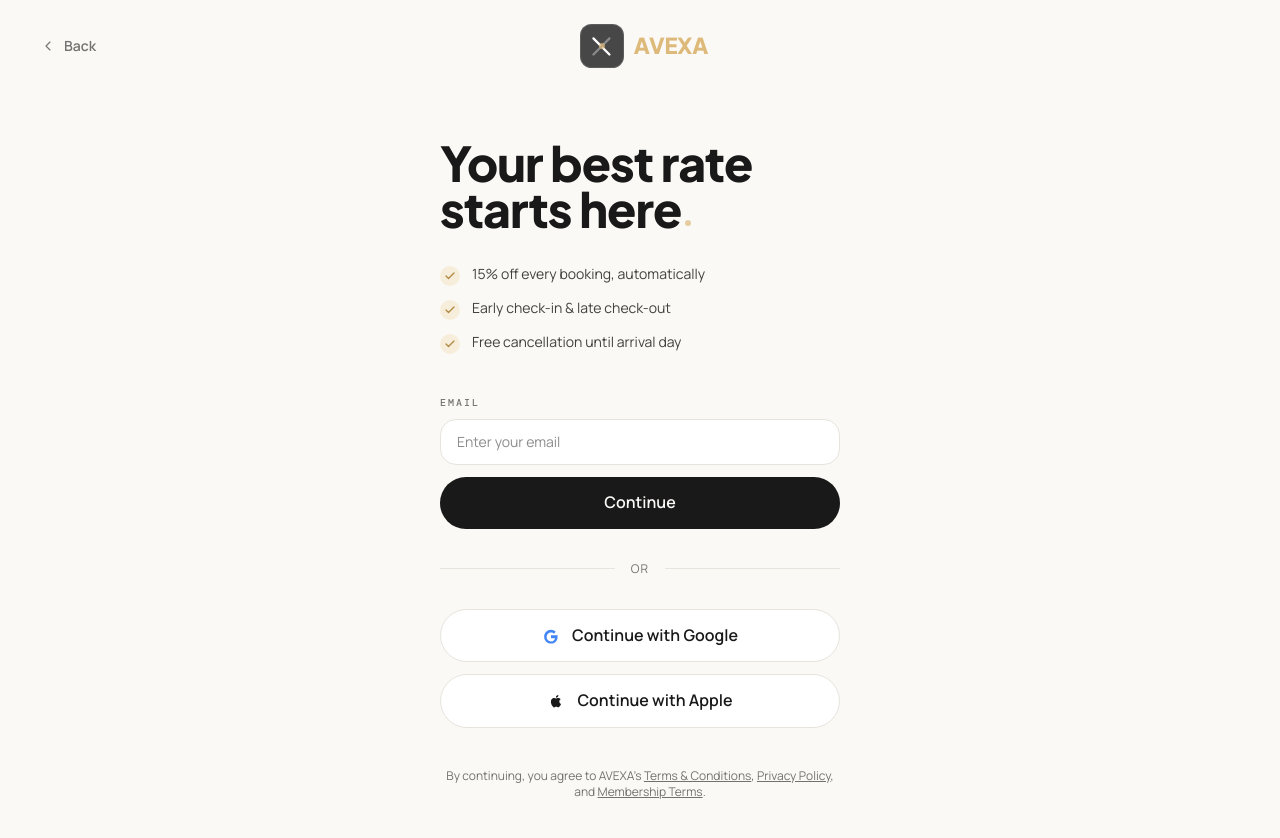
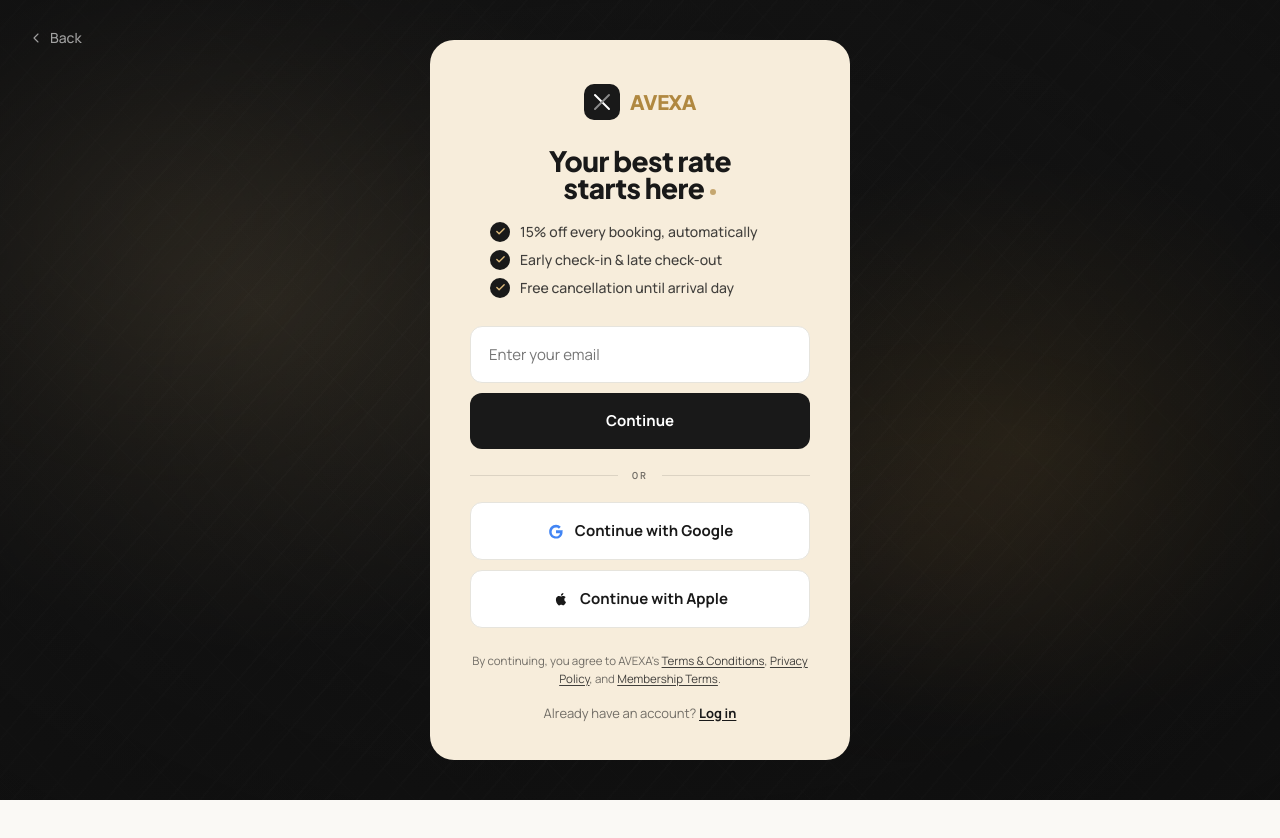
Before and after one commit to bertirfi/avexa-stays, a Next.js app: page /login in a window 1280 px wide. Shown: the top 838 px of the page. After the commit the page ends 800 px from the top, so only its background shows below. Built offline with nearby package versions, Linux system fonts and the light colour scheme.

Commit message:
fix: login redesign — dark animated-gradient page with centered cream card, no email label, dark Continue button, social buttons, card entrance animation

```diff
--- a/components/auth/LoginForm.tsx
+++ b/components/auth/LoginForm.tsx
@@ -2,9 +2,9 @@
 
 import Link from 'next/link';
 import { useRouter, useSearchParams } from 'next/navigation';
-import { useState } from 'react';
+import { useRef, useState } from 'react';
+import { motion } from 'motion/react';
 import { Icon } from '@/components/Icon';
-import { Logo } from '@/components/chrome/Logo';
 import { nameFromEmail, setHasTrips, writeUser } from '@/lib/booking';
 
 const perks = [
@@ -13,137 +13,188 @@
   'Free cancellation until arrival day',
 ];
 
+const BG_1 =
+  'radial-gradient(ellipse 50% 60% at 25% 40%, rgba(221,185,122,.2), transparent 60%),' +
+  'radial-gradient(ellipse 40% 50% at 75% 55%, rgba(176,136,64,.25), transparent 60%),' +
+  'repeating-linear-gradient(130deg, rgba(255,255,255,.02) 0 2px, transparent 2px 24px),' +
+  'linear-gradient(160deg,#1a1a1a 0%,#0f0f0f 100%)';
+const BG_2 =
+  'radial-gradient(ellipse 30% 40% at 20% 30%, rgba(255,220,160,.08), transparent 60%),' +
+  'radial-gradient(ellipse 35% 30% at 70% 65%, rgba(255,180,120,.06), transparent 60%)';
+const BG_3 =
+  'repeating-linear-gradient(45deg, rgba(255,255,255,.012) 0 1px, transparent 1px 40px),' +
+  'repeating-linear-gradient(-45deg, rgba(255,255,255,.008) 0 1px, transparent 1px 60px)';
+const BG_OVERLAY =
+  'radial-gradient(ellipse 70% 70% at 50% 50%, rgba(15,15,15,.3), rgba(15,15,15,.7))';
+
 export function LoginForm() {
   const router = useRouter();
   const params = useSearchParams();
   const next = params.get('next') || '/my-trips';
 
   const [email, setEmail] = useState('');
+  const emailRef = useRef<HTMLInputElement>(null);
 
   function doLogin(method: 'email' | 'google' | 'apple') {
     const finalEmail = email.trim() || 'guest@avexa.com';
     const firstName = nameFromEmail(finalEmail);
-    writeUser({
-      loggedIn: true,
-      email: finalEmail,
-      firstName,
-      name: firstName,
-      method,
-    });
-    // Pre-populate trips so the demo feels real
+    writeUser({ loggedIn: true, email: finalEmail, firstName, name: firstName, method });
     setHasTrips(true);
     router.push(next);
   }
 
   return (
-    <div className="min-h-screen bg-cream">
-      {/* Top bar */}
-      <header className="flex items-center justify-between px-6 py-6 md:px-10">
+    <div className="relative flex h-screen w-full items-center justify-center overflow-hidden bg-[#0f0f0f]">
+      {/* Animated gradient background */}
+      <div aria-hidden className="absolute inset-0 z-0">
+        <div className="absolute -inset-[10%]" style={{ background: BG_1 }} />
+        <div
+          className="absolute -inset-[10%] [animation:drift_20s_ease-in-out_infinite_alternate]"
+          style={{ background: BG_2, filter: 'blur(50px)' }}
+        />
+        <div className="absolute -inset-[10%]" style={{ background: BG_3 }} />
+        <div className="absolute inset-0" style={{ background: BG_OVERLAY }} />
+      </div>
+
+      {/* Back to home */}
       <Link
         href="/"
-          className="flex items-center gap-2 text-sm font-semibold text-ink-60 transition hover:text-ink"
+        className="absolute left-7 top-7 z-10 flex items-center gap-1.5 text-sm font-medium text-white/60 transition hover:text-gold"
       >
-          <Icon name="chevLeft" size={16} /> Back
+        <Icon name="chevLeft" size={16} />
+        Back
       </Link>
-        <Logo size={44} wordmarkSize={22} />
-        <span className="w-12" />
-      </header>
 
-      <main className="mx-auto max-w-md px-6 pb-32 pt-12">
-        <h1 className="font-display text-4xl leading-tight md:text-5xl">
-          Your best rate starts here
+      {/* Auth card */}
+      <motion.div
+        initial={{ opacity: 0, y: 32, scale: 0.97 }}
+        animate={{ opacity: 1, y: 0, scale: 1 }}
+        transition={{ duration: 0.7, ease: [0.16, 1, 0.3, 1] }}
+        className="relative z-[5] w-[min(420px,calc(100%-32px))] rounded-[24px] bg-gold-pale px-10 pb-9 pt-11 text-center"
+      >
+        {/* Logo */}
+        <div className="mb-7 flex items-center justify-center gap-2.5">
+          <span className="grid size-9 place-items-center rounded-[10px] bg-ink">
+            <svg viewBox="0 0 20 20" width="20" height="20" aria-hidden>
+              <line x1="3" y1="3" x2="17" y2="17" stroke="#ffffff" strokeWidth="2" strokeLinecap="round" />
+              <line x1="17" y1="3" x2="3" y2="17" stroke="#8a8a8a" strokeWidth="2" strokeLinecap="round" />
+            </svg>
+          </span>
+          <span className="font-display text-xl text-gold-dark">AVEXA</span>
+        </div>
+
+        {/* Title */}
+        <h1 className="font-display text-[28px] leading-[1.15] tracking-[-0.02em] text-ink">
+          Your best rate
+          <br />
+          starts here
           <span
             aria-hidden
-            className="ml-1 inline-block size-[0.12em] -translate-y-[0.04em] rounded-full bg-gold align-baseline pulse-dot"
+            className="ml-1.5 inline-block size-1.5 translate-y-px rounded-full bg-gold-dark pulse-dot align-middle"
           />
         </h1>
 
-        <ul className="mt-8 space-y-3">
+        {/* Perks */}
+        <ul className="mx-auto mb-7 mt-5 flex max-w-[300px] flex-col gap-2 text-left">
           {perks.map((p) => (
-            <li key={p} className="flex items-start gap-3 text-sm text-ink-80">
-              <span className="mt-0.5 grid size-5 place-items-center rounded-full bg-gold-pale text-gold-dark">
-                <Icon name="check" size={12} strokeWidth={2.5} />
+            <li key={p} className="flex items-center gap-2.5 text-sm font-medium text-ink-80">
+              <span className="grid size-5 flex-shrink-0 place-items-center rounded-full bg-ink text-gold">
+                <Icon name="check" size={11} strokeWidth={3} />
               </span>
               {p}
             </li>
           ))}
         </ul>
 
-        {/* Email form */}
+        {/* Email form (no label) */}
         <form
           onSubmit={(e) => {
             e.preventDefault();
             doLogin('email');
           }}
-          className="mt-10 space-y-3"
+          className="flex flex-col gap-2.5"
         >
-          <label className="block">
-            <span className="font-mono-label mb-2 block text-ink-60">Email</span>
           <input
+            ref={emailRef}
             type="email"
+            required
             autoComplete="email"
-              placeholder="Enter your email"
             value={email}
             onChange={(e) => setEmail(e.target.value)}
-              className="block w-full rounded-2xl border border-gray-line bg-white px-4 py-3 text-sm focus:border-ink focus:outline-none"
+            placeholder="Enter your email"
+            className="w-full rounded-xl border-[1.5px] border-gray-line bg-white px-[18px] py-[15px] text-[15px] font-medium text-ink outline-none transition placeholder:font-normal placeholder:text-ink-60 focus:border-gold-dark"
           />
-          </label>
           <button
             type="submit"
-            className="w-full rounded-full bg-ink py-3 font-semibold text-cream transition hover:bg-gold hover:text-ink"
+            className="w-full rounded-xl bg-ink px-[18px] py-[15px] text-[15px] font-bold text-white transition hover:bg-gold-dark"
           >
             Continue
           </button>
         </form>
 
         {/* Divider */}
-        <div className="my-8 flex items-center gap-4 text-xs uppercase tracking-widest text-ink-60">
-          <span className="h-px flex-1 bg-gray-line" />
-          or
-          <span className="h-px flex-1 bg-gray-line" />
+        <div className="my-[18px] flex items-center gap-3.5">
+          <span className="h-px flex-1 bg-ink/12" />
+          <span className="font-mono-label text-ink-60">or</span>
+          <span className="h-px flex-1 bg-ink/12" />
         </div>
 
-        {/* OAuth */}
-        <div className="space-y-3">
+        {/* Social */}
+        <div className="flex flex-col gap-2.5">
           <button
             type="button"
             onClick={() => doLogin('google')}
-            className="flex w-full items-center justify-center gap-3 rounded-full border border-gray-line bg-white py-3 font-semibold transition hover:border-ink"
+            className="flex w-full items-center justify-center gap-2.5 rounded-xl border-[1.5px] border-gray-line bg-white px-[18px] py-[15px] text-[15px] font-bold text-ink transition hover:border-ink hover:bg-cream"
           >
-            <GoogleIcon /> Continue with Google
+            <GoogleIcon />
+            Continue with Google
           </button>
           <button
             type="button"
             onClick={() => doLogin('apple')}
-            className="flex w-full items-center justify-center gap-3 rounded-full border border-gray-line bg-white py-3 font-semibold transition hover:border-ink"
+            className="flex w-full items-center justify-center gap-2.5 rounded-xl border-[1.5px] border-gray-line bg-white px-[18px] py-[15px] text-[15px] font-bold text-ink transition hover:border-ink hover:bg-cream"
           >
-            <AppleIcon /> Continue with Apple
+            <AppleIcon />
+            Continue with Apple
           </button>
         </div>
 
-        <p className="mt-10 text-center text-xs text-ink-60">
+        {/* Legal */}
+        <p className="mt-6 text-[11.5px] leading-[1.55] text-ink-60">
           By continuing, you agree to AVEXA&apos;s{' '}
-          <Link href="/terms" className="underline hover:text-gold-dark">Terms &amp; Conditions</Link>,{' '}
-          <Link href="/privacy" className="underline hover:text-gold-dark">Privacy Policy</Link>, and{' '}
-          <Link href="/membership" className="underline hover:text-gold-dark">Membership Terms</Link>.
+          <Link href="/terms" className="text-ink-80 underline underline-offset-2">Terms &amp; Conditions</Link>,{' '}
+          <Link href="/privacy" className="text-ink-80 underline underline-offset-2">Privacy Policy</Link>, and{' '}
+          <Link href="/membership" className="text-ink-80 underline underline-offset-2">Membership Terms</Link>.
         </p>
-      </main>
+
+        {/* Switch */}
+        <p className="mt-3.5 text-[13px] text-ink-60">
+          Already have an account?{' '}
+          <button
+            type="button"
+            onClick={() => emailRef.current?.focus()}
+            className="font-bold text-ink underline underline-offset-2"
+          >
+            Log in
+          </button>
+        </p>
+      </motion.div>
     </div>
   );
 }
 
 function GoogleIcon() {
   return (
-    <svg width="18" height="18" viewBox="0 0 24 24">
-      <path d="M21.35 11.1H12v3.84h5.36c-.23 1.5-1.66 4.4-5.36 4.4-3.23 0-5.86-2.66-5.86-5.95s2.63-5.95 5.86-5.95c1.84 0 3.07.78 3.78 1.45l2.58-2.49C16.6 4.66 14.5 3.7 12 3.7 6.96 3.7 2.9 7.8 2.9 12.9s4.06 9.2 9.1 9.2c5.26 0 8.74-3.69 8.74-8.88 0-.6-.06-1.05-.13-1.42z" fill="#4285F4"/>
+    <svg width="18" height="18" viewBox="0 0 24 24" aria-hidden>
+      <path d="M21.35 11.1H12v3.84h5.36c-.23 1.5-1.66 4.4-5.36 4.4-3.23 0-5.86-2.66-5.86-5.95s2.63-5.95 5.86-5.95c1.84 0 3.07.78 3.78 1.45l2.58-2.49C16.6 4.66 14.5 3.7 12 3.7 6.96 3.7 2.9 7.8 2.9 12.9s4.06 9.2 9.1 9.2c5.26 0 8.74-3.69 8.74-8.88 0-.6-.06-1.05-.13-1.42z" fill="#4285F4" />
     </svg>
   );
 }
 
 function AppleIcon() {
   return (
-    <svg width="18" height="18" viewBox="0 0 24 24">
-      <path d="M16.4 12.7c0-2.07 1.7-3.06 1.77-3.1-0.97-1.42-2.47-1.61-3-1.63-1.27-0.13-2.49 0.75-3.13 0.75-0.66 0-1.65-0.73-2.72-0.71-1.4 0.02-2.7 0.81-3.42 2.07-1.46 2.53-0.37 6.27 1.05 8.32 0.69 1.01 1.52 2.14 2.6 2.1 1.05-0.04 1.44-0.68 2.71-0.68 1.26 0 1.62 0.68 2.72 0.66 1.13-0.02 1.84-1.03 2.53-2.04 0.8-1.17 1.13-2.31 1.15-2.37-0.03-0.01-2.19-0.84-2.21-3.33zM14.36 6.5c0.58-0.7 0.97-1.67 0.86-2.64-0.83 0.03-1.84 0.55-2.44 1.25-0.54 0.62-1.01 1.61-0.88 2.56 0.93 0.07 1.88-0.47 2.46-1.17z" fill="currentColor"/>
+    <svg width="18" height="18" viewBox="0 0 24 24" aria-hidden>
+      <path d="M16.4 12.7c0-2.07 1.7-3.06 1.77-3.1-0.97-1.42-2.47-1.61-3-1.63-1.27-0.13-2.49 0.75-3.13 0.75-0.66 0-1.65-0.73-2.72-0.71-1.4 0.02-2.7 0.81-3.42 2.07-1.46 2.53-0.37 6.27 1.05 8.32 0.69 1.01 1.52 2.14 2.6 2.1 1.05-0.04 1.44-0.68 2.71-0.68 1.26 0 1.62 0.68 2.72 0.66 1.13-0.02 1.84-1.03 2.53-2.04 0.8-1.17 1.13-2.31 1.15-2.37-0.03-0.01-2.19-0.84-2.21-3.33zM14.36 6.5c0.58-0.7 0.97-1.67 0.86-2.64-0.83 0.03-1.84 0.55-2.44 1.25-0.54 0.62-1.01 1.61-0.88 2.56 0.93 0.07 1.88-0.47 2.46-1.17z" fill="currentColor" />
     </svg>
   );
 }
```
Lines whose indentation alone changed are shown as unchanged.
